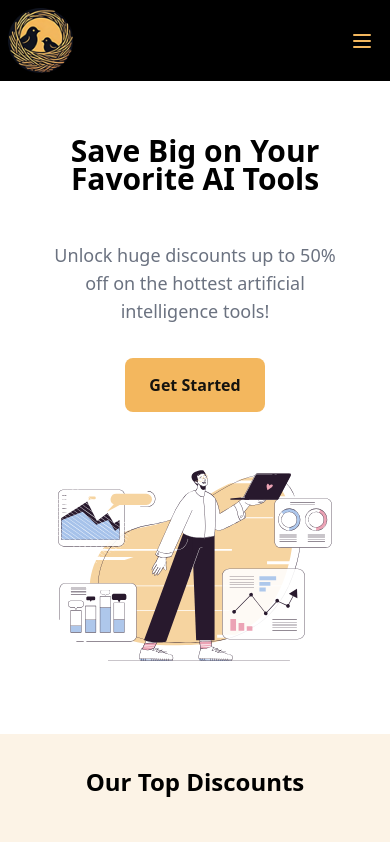
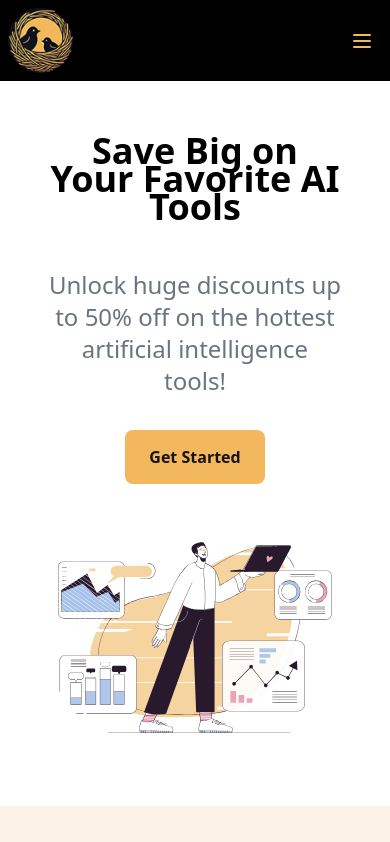
Before and after one commit to professionalnest/website, a Next.js app: page / in a window 390 px wide. Shown: the top 842 px of the page. Built offline with nearby package versions, Linux system fonts and the light colour scheme; no server answers.

Commit message:
Adjusted section headers

```diff
--- a/src/components/Hero.tsx
+++ b/src/components/Hero.tsx
@@ -9,12 +9,12 @@ const Hero = () => {
       <div className="max-w-xl w-full md:w-2/5 text-center md:text-left h-full flex flex-col gap-12 md:gap-16">
 
         {/* HERO TITLE */}
-        <h1 className="text-3xl md:text-6xl font-bold leading-7">
+        <h1 className="text-4xl md:text-6xl font-bold leading-7">
           Save Big on Your Favorite AI Tools
         </h1>
 
         {/* HERO SUBTITLE */}
-        <p className="text-lg md:text-2xl text-gray-500 font-nunito">
+        <p className="text-2xl md:text-3xl text-gray-500 font-nunito">
           Unlock huge discounts up to 50% off on the hottest artificial intelligence tools!
         </p>
 
--- a/src/components/ToolGrid.tsx
+++ b/src/components/ToolGrid.tsx
@@ -18,10 +18,10 @@ const tools: Tool[] = [
 const ToolsGrid = () => {
     return (
         <section className="px-4 sm:px-6 md:px-12 py-8 md:py-16 bg-color-primary-section">
-            <h2 className="text-2xl md:text-4xl font-bold text-center mb-8 md:mb-12 text-black">
+            <h2 className="text-3xl sm:text-4xl font-bold text-center mb-8 sm:mb-12">
                 Our Top Discounts
             </h2>
-            <div className="grid grid-cols-2 sm:grid-cols-3 md:grid-cols-4 lg:grid-cols-6 gap-4 md:gap-8">
+            <div className="grid grid-cols-2 sm:grid-cols-3 lg:grid-cols-6 gap-4 md:gap-8">
                 {tools.map((tool) => (
                     <div key={tool.id} className="flex items-center justify-center mt-4">
                         <div className="text-center">
```
